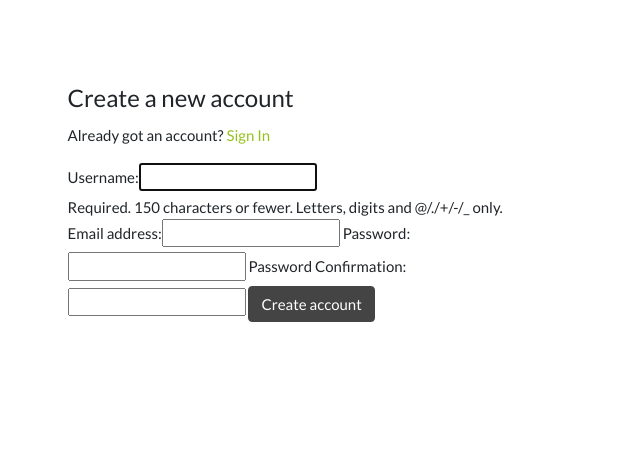
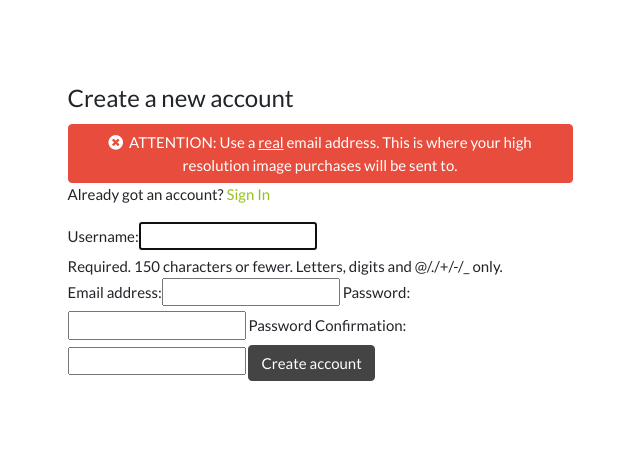
Before and after one commit to barra1212/pixelphoto, a Django app: page /users/register/ in a window 1280 px wide. Shown: the part 75-542 px from the top of the page, without its empty margins (320-960 px from the left). Run offline with Django 3.2, Linux system fonts and the light colour scheme; some libraries are stand-ins or nearby versions.

Commit message:
Register page styling

```diff
--- a/checkout/models.py
+++ b/checkout/models.py
@@ -9,7 +9,7 @@ class Order(models.Model):
     postcode = models.CharField(max_length=20, blank=True)
     town_or_city = models.CharField(max_length=40, blank=False)
     street_address1 = models.CharField(max_length=40, blank=False)
-    street_address2 = models.CharField(max_length=40, blank=False)
+    street_address2 = models.CharField(max_length=40, blank=True)
     county = models.CharField(max_length=40, blank=False)
     date = models.DateField()
 
--- a/pixelphoto/settings.py
+++ b/pixelphoto/settings.py
@@ -14,6 +14,9 @@ import os
 
 if os.path.exists('env.py'):
     import env
+
+import dj_database_url
+
 
 # GMAIL
 from email_info import EMAIL_USE_TLS, EMAIL_HOST, EMAIL_HOST_USER, EMAIL_HOST_PASSWORD, EMAIL_PORT
@@ -104,6 +107,8 @@ DATABASES = {
     }
 }
 
+# DATABASES = {'default': dj_database_url.parse(os.environ.get('DATABASE_URL'))}
+
 
 # Password validation
 # https://docs.djangoproject.com/en/1.11/ref/settings/#auth-password-validators
--- a/users/templates/register.html
+++ b/users/templates/register.html
@@ -5,6 +5,12 @@
     <form method="post" action="{% url 'register' %}" class="accountform">
         <fieldset class="form-group">
             <legend>Create a new account</legend>
+
+                <button type="submit" class="btn btn-block btn-danger" onclick="style.display='none';">
+                    <i class="fas fa-times-circle"></i>&nbsp;
+                    ATTENTION: Use a <u>real</u> email address. This is where your high resolution image purchases will be sent to.
+                </button>
+
             <p>Already got an account? <a href="{% url 'login' %}">Sign In</a></p>
             {% csrf_token %}
             {{ user_form | as_bootstrap }}
```
Also changed, not shown: requirements.txt (+21 -19 lines), products/migrations/0008_auto_20190508_1748.py (added), 1 other file.
